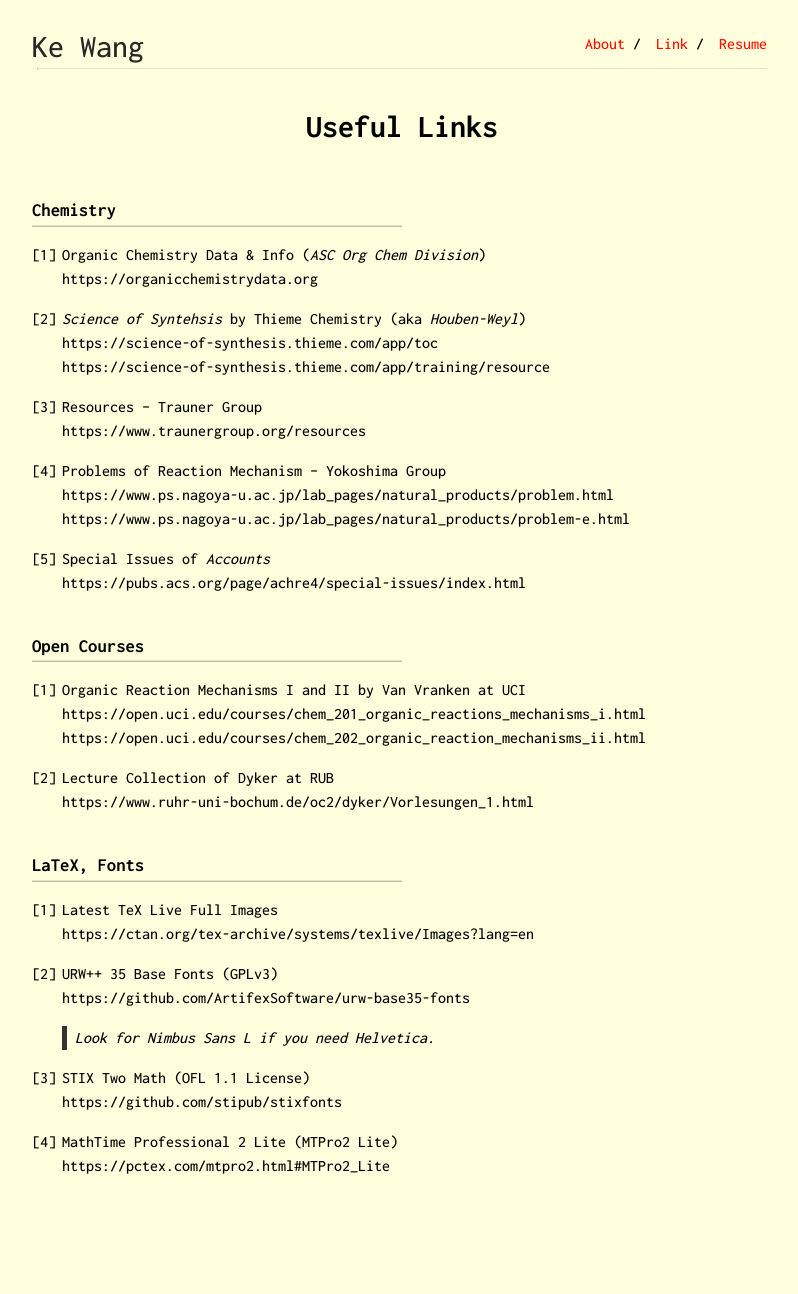
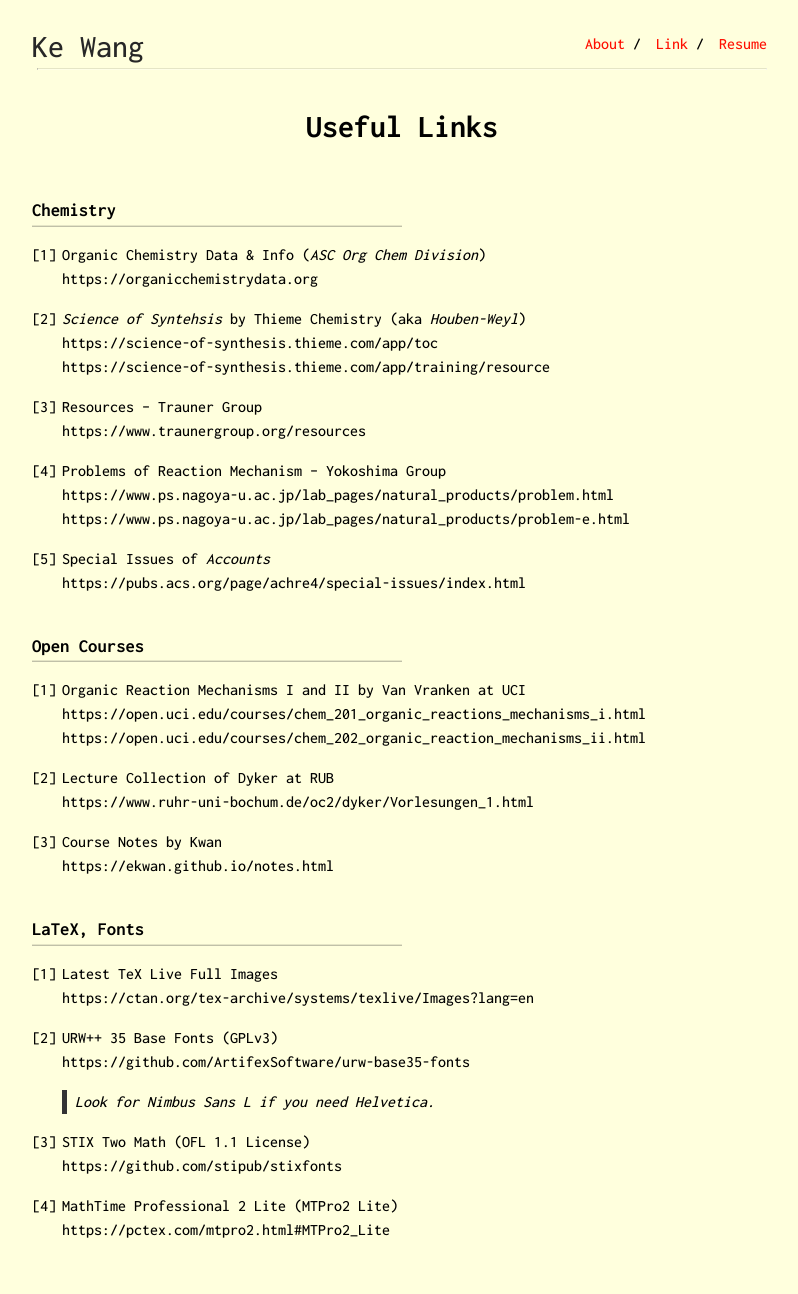
Before and after one commit to ekdc11/ekdc11.github.io, a Jekyll site: the page built from link.md, in a window 1280 px wide. Shown: the whole page, without its empty margins (238-1036 px from the left). Built offline with Jekyll 4.4.1, drawn with Linux system fonts in a browser that asks for light colours; before the commit the page ends 1230 px from its top, so only the background shows below that.

Commit message:
Update link.md

```diff
--- a/link.md
+++ b/link.md
@@ -30,6 +30,9 @@ https://open.uci.edu/courses/chem_202_organic_reaction_mechanisms_ii.html
 1. Lecture Collection of Dyker at RUB \
 https://www.ruhr-uni-bochum.de/oc2/dyker/Vorlesungen_1.html
 
+1. Course Notes by Kwan \
+https://ekwan.github.io/notes.html
+
 ### LaTeX, Fonts
 
 1. Latest TeX Live Full Images \
```
